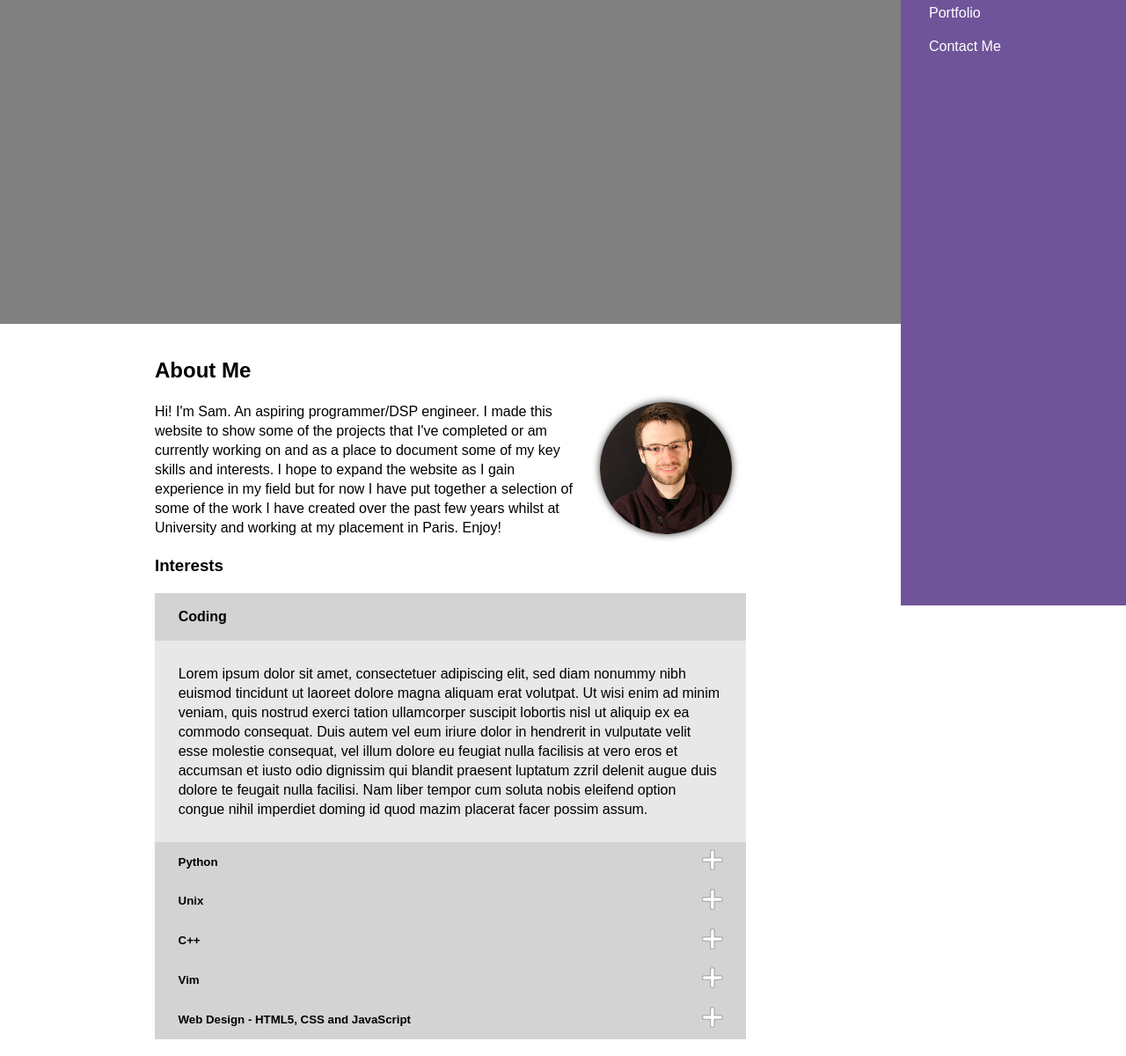
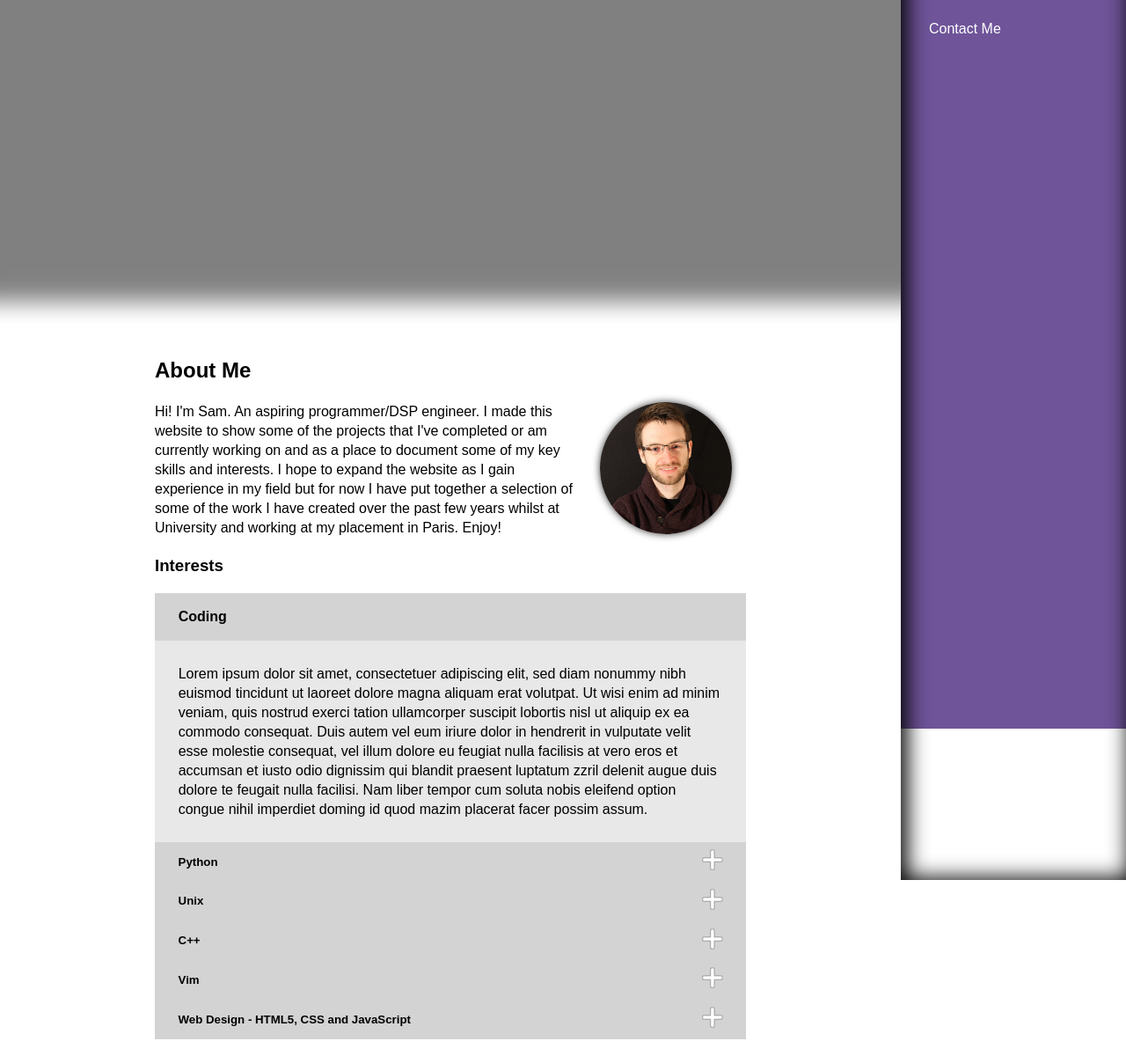
Before and after one commit to Pezz89/SamPerryWebsite, a plain HTML site: page index.htm in a window 1280 px wide. Shown: the part 112-1312 px from the top of the page at 88% size. Drawn offline with nearby package versions, Linux system fonts and the light colour scheme.

Commit message:
Added box shadows

```diff
--- a/index.htm
+++ b/index.htm
@@ -27,12 +27,14 @@
                     <a id="link4" href="#contactMe" class="nav-contactMe">Contact Me</a>
                 </li>
             </ul>
+            <div class="shadow"></div>
         </nav>
 
         <header>
             <h1>Sam Perry</h1>
         </header>
 
+        <div id="maincontent-container">
             <div id="maincontent">
                 <article id="aboutMe" >
                     <div id="summary">
@@ -329,5 +331,6 @@
                     <p><small>Copyright &copy; Sam Perry</small></p>
                 </footer>
             </div>
+        </div>
     </body>
 </html>
--- a/style.css
+++ b/style.css
@@ -27,6 +27,7 @@ article {
 }
 
 header {
+    position: relative;
     height: 30em;
     width: 80%;
     background-color: gray;
@@ -48,13 +49,24 @@ footer {
 nav {
     position: fixed;
     width: 20%;
-    min-height: 100%;
+    min-height: 120%;
     right: 0;
+    top: -20px;
     float: right;
     background-color: #6f5499;
     margin: 0;
     padding: 0;
-    z-index: 0;
+}
+
+.shadow{
+    pointer-events: none;
+    position: absolute;
+    width: 100%;
+    min-height: 120%;
+    right: 0;
+    top: -20px;
+    float: right;
+    box-shadow: inset 5px 0px 25px 2px;
 }
 
 header > h1 {
@@ -76,12 +88,17 @@ nav > ul > li {
     list-style-type: none;
 }
 
+div#maincontent-container {
+    width: 100%;
+    box-shadow: -10px -5px 25px 20px white;
+    z-index: 10;
+}
 div#maincontent {
     position: relative;
     width: 80%;
     margin: 0;
     padding: 0;
-    z-index: 0;
+    z-index: 10;
 }
 
 /*A bit of a hack to fix the jquery slide toggle*/
@@ -163,7 +180,7 @@ div.infoBox > div > div > p {
     width: 100%;
     position: absolute;
     background: #8565B8;
-    z-index: -1;
+    z-index: -10;
 }
 
 .circular {
```
Also changed, not shown: 1 other file. Lines whose indentation alone changed are shown as unchanged.
